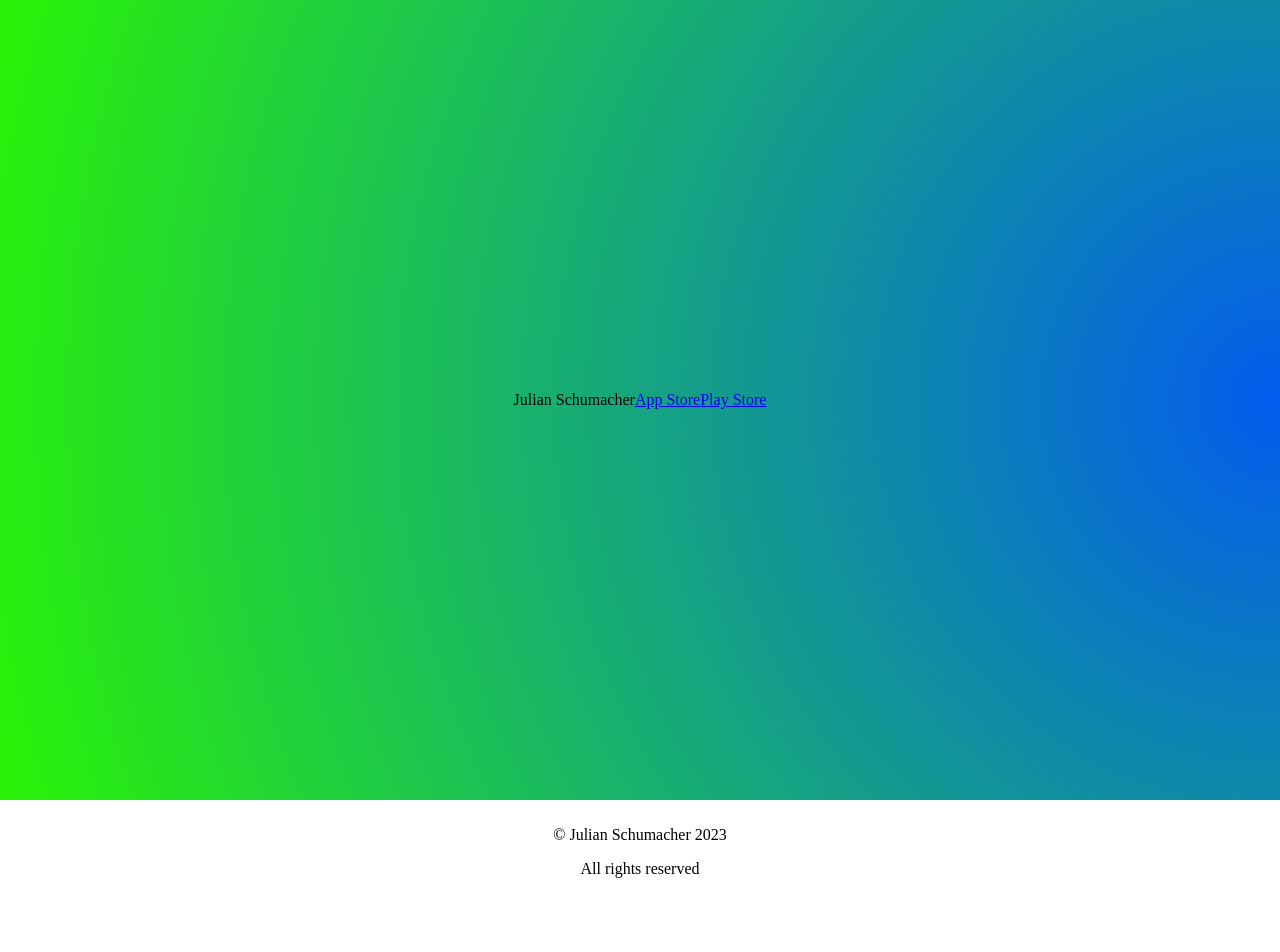
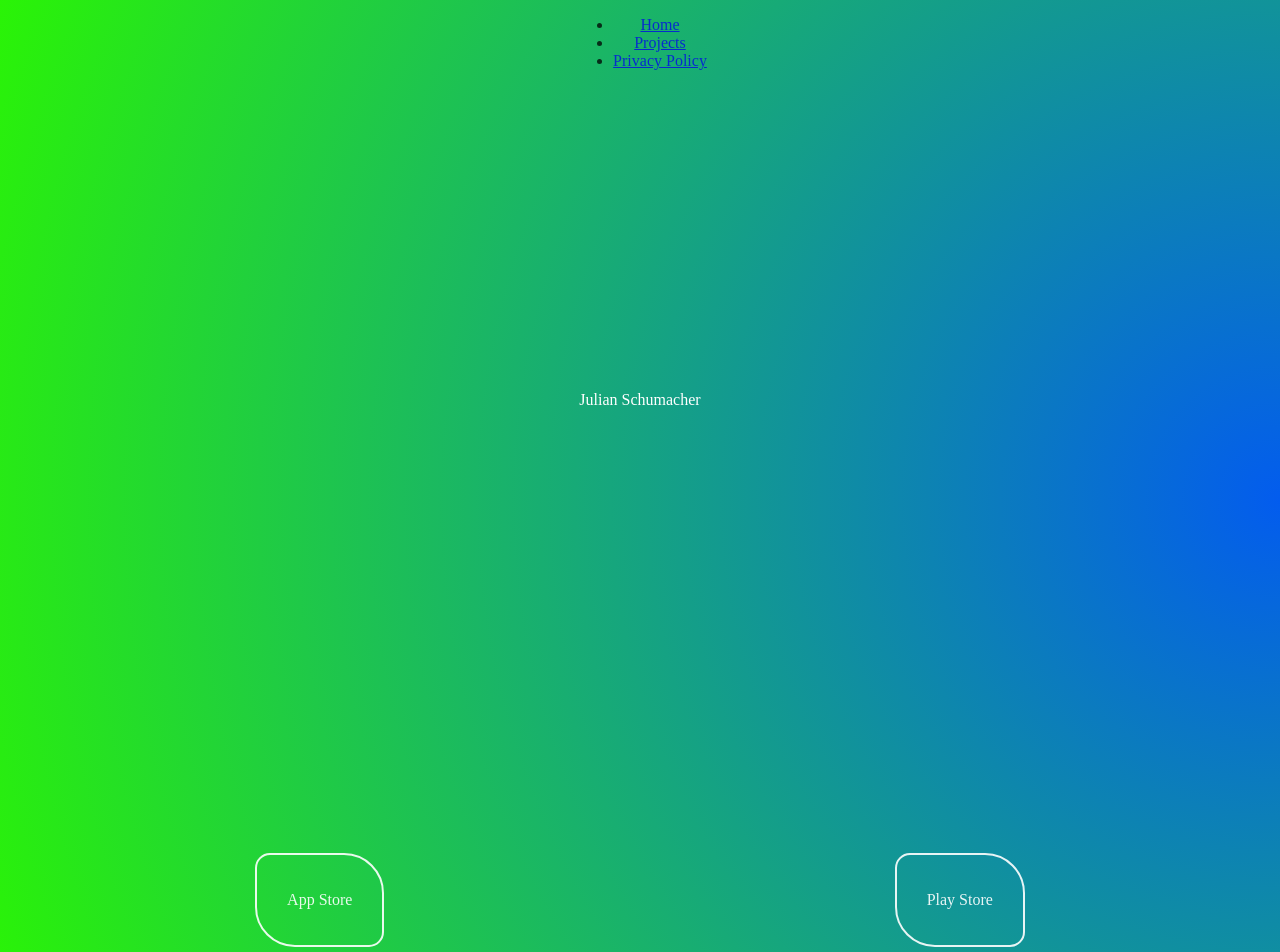
Before and after one commit to Julessh05/Website, a Next.js app: page / in a window 1280 px wide. Shown: the top 952 px of the page. Before the commit the page ends 904 px from the top, so only its background shows below. Built offline with nearby package versions, Linux system fonts and the light colour scheme.

Commit message:
Implement stuff

```diff
--- a/src/app/components/linkDiv/linkDiv.module.css
+++ b/src/app/components/linkDiv/linkDiv.module.css
@@ -0,0 +1,14 @@
+.link {
+    text-align: center;
+    text-decoration: none;
+    color: white;
+    opacity: .9;
+    border-radius: 15px 40px;
+    border-style: solid;
+    border-color: white;
+    border-width: 2.5px;
+    padding-top: 20px;
+    padding-bottom: 20px;
+    padding-right: 30px;
+    padding-left: 30px;
+}
--- a/src/app/components/linkDiv/linkDiv.tsx
+++ b/src/app/components/linkDiv/linkDiv.tsx
@@ -1,11 +1,12 @@
 import Link from "next/link"
-import styles from "linkDiv.module.css"
+import styles from "./linkDiv.module.css"
 
-export default function LinkDiv(destination: URL, name: String) {
+export default function LinkDiv({ destination, name }: { destination: string, name: string }) {
     return (
-        <div>
-            <p> {name} </p>
-            <Link href={destination}></Link>
-        </div>
+        <a href={destination} className={styles.link}>
+            <div>
+                <p> {name} </p>
+            </div>
+        </a>
     )
 }
--- a/src/app/components/navbar/navbar.module.css
+++ b/src/app/components/navbar/navbar.module.css
@@ -1,3 +1,11 @@
 .nav {
     justify-content: space-around;
+    height: 10vh;
+    position: absolute;
+    width: 100vw;
+    text-align: center;
+    opacity: .75;
+    list-style: none;
+    text-decoration: none;
+    display: flex;
 }
--- a/src/app/components/navbar/navbar.tsx
+++ b/src/app/components/navbar/navbar.tsx
@@ -1,9 +1,20 @@
+import Link from "next/link"
 import styles from "./navbar.module.css"
 
 export default function Navbar() {
     return (
         <nav className={styles.nav}>
-
+            <ul>
+                <li>
+                    <Link href='/'>Home</Link>
+                </li>
+                <li>
+                    <Link href='/projects'>Projects</Link>
+                </li>
+                <li>
+                    <Link href='/legal/privacy'>Privacy Policy</Link>
+                </li>
+            </ul>
         </nav>
     )
 }
--- a/src/app/globals.css
+++ b/src/app/globals.css
@@ -2,6 +2,7 @@ html {
     height: 100%;
     margin: 0px;
     padding: 0px;
+    color: black;
 }
 
 body {
--- a/src/app/layout.tsx
+++ b/src/app/layout.tsx
@@ -1,3 +1,4 @@
+import Navbar from './components/navbar/navbar'
 import './globals.css'
 
 export const metadata = {
@@ -13,6 +14,7 @@ export default function RootLayout({
   return (
     <html lang="en">
       <body>
+        <Navbar></Navbar>
         {children}
         <footer>
           <p> © Julian Schumacher 2023 </p>
--- a/src/app/page.module.css
+++ b/src/app/page.module.css
@@ -2,6 +2,7 @@
 .hero {
   background: radial-gradient(circle at 100%, #035CEE, #2AF406 100%, #eee 10%, #333 75%);
   min-height: 100vh;
+  color: white;
 }
 
 /* Center a Text in the middle of the viewport */
@@ -9,14 +10,15 @@
   text-align: center;
   justify-content: center;
   align-items: center;
+  height: 100vh;
   display: flex;
 }
 
 /* Style the Hero Links */
 .heroLinks {
-  display: flex;
   height: 25vh;
   text-align: center;
   align-items: center;
   justify-content: space-around;
+  display: flex;
 }
--- a/src/app/page.tsx
+++ b/src/app/page.tsx
@@ -4,15 +4,23 @@ import styles from './page.module.css'
 export default function Home() {
   return (
     <main>
-      <div className={[styles.center, styles.hero].join(" ")}>
-        <div>
-          <p> Julian Schumacher </p>
-        </div>
-        {/* The Hero Links, representing my Developer Accounts in the Stores */}
-        <div className={styles.heroLinks}>
-          <a href="https://www.apple.com/app-store/"> App Store </a>
-          <a href="https://play.google.com/store/games"> Play Store </a>
-        </div>
+      <div className={styles.hero}>
+        <center>
+          <div className={styles.center}>
+            <p> Julian Schumacher </p>
+          </div>
+          {/* The Hero Links, representing my Developer Accounts in the Stores */}
+          <div className={styles.heroLinks}>
+            <LinkDiv
+              destination='https://www.apple.com/app-store/'
+              name='App Store'
+            />
+            <LinkDiv
+              destination='https://play.google.com/store/games'
+              name='Play Store'
+            />
+          </div>
+        </center>
       </div>
     </main>
   )
```
Also changed, not shown: src/app/legal/privacy/page.module.css (added, +16 -0 lines), src/app/legal/privacy/page.tsx (+16 -1 lines), src/app/legal/privacy/privacy.module.css (deleted, +0 -8 lines).
